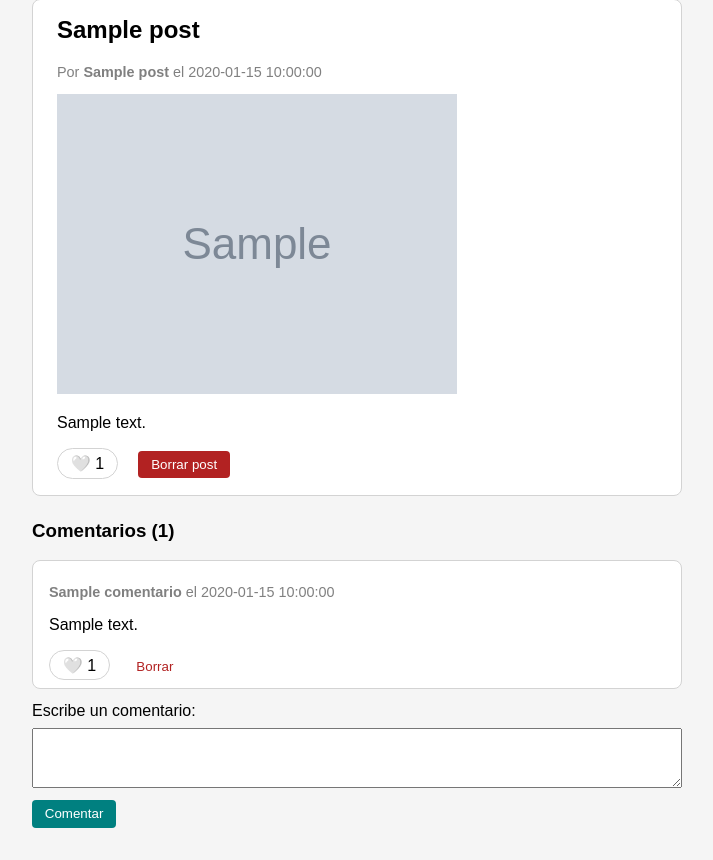
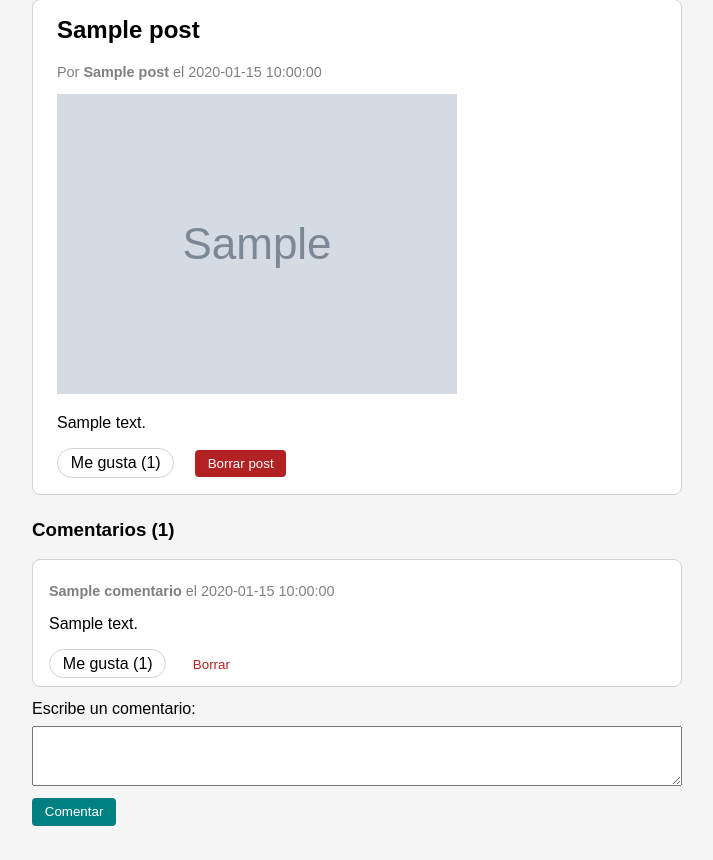
Before and after one commit to dromerCode/red-social-php, a PHP site: template views/verPostView.phtml in a window 1280 px wide. Shown: the part 173-1033 px from the top of the page, without its empty margins (283-996 px from the left). After the commit the page ends 999 px from the top, so only its background shows below. Run offline with PHP 8.4, Linux system fonts and the light colour scheme; the template is opened without the code that fills it: most values are stand-ins (such as "Sample title", 1, 10 or a date in 2020); grey boxes marked "Sample" are stand-in pictures; data that the repository does not hold is empty.

Commit message:
quito los emojis y los posts de prueba

```diff
--- a/css/estilos.css
+++ b/css/estilos.css
@@ -54,6 +54,12 @@ body {
     padding: 0.3rem 0.8rem;
     cursor: pointer;
     font-size: 1rem;
+}
+
+/* Cuando ya le has dado like */
+.activo {
+    background: teal;
+    color: white;
 }
 
 /* Posts y comentarios */
--- a/views/mainView.phtml
+++ b/views/mainView.phtml
@@ -37,12 +37,12 @@
                     <form action="index.php" method="post">
                         <input type="hidden" name="like_post" value="<?= $post->getId() ?>">
                         <?php if (in_array($post->getId(), $misLikes)): ?>
-                            <button type="submit" class="like">❤️ <?= $post->getNumLikes() ?></button>
+                            <button type="submit" class="like activo">Te gusta (<?= $post->getNumLikes() ?>)</button>
                         <?php else: ?>
-                            <button type="submit" class="like">🤍 <?= $post->getNumLikes() ?></button>
+                            <button type="submit" class="like">Me gusta (<?= $post->getNumLikes() ?>)</button>
                         <?php endif; ?>
                     </form>
-                    <a href="index.php?var=ver&id=<?= $post->getId() ?>">💬 <?= $post->getNumComentarios() ?> comentarios</a>
+                    <a href="index.php?var=ver&id=<?= $post->getId() ?>"><?= $post->getNumComentarios() ?> comentarios</a>
                 </div>
             </div>
         <?php endforeach; ?>
--- a/views/verPostView.phtml
+++ b/views/verPostView.phtml
@@ -29,9 +29,9 @@
                     <!-- Para volver a esta página después del like -->
                     <input type="hidden" name="volver" value="ver">
                     <?php if (in_array($post->getId(), $misLikes)): ?>
-                        <button type="submit" class="like">❤️ <?= $post->getNumLikes() ?></button>
+                        <button type="submit" class="like activo">Te gusta (<?= $post->getNumLikes() ?>)</button>
                     <?php else: ?>
-                        <button type="submit" class="like">🤍 <?= $post->getNumLikes() ?></button>
+                        <button type="submit" class="like">Me gusta (<?= $post->getNumLikes() ?>)</button>
                     <?php endif; ?>
                 </form>
 
@@ -61,9 +61,9 @@
                         <input type="hidden" name="like_comentario" value="<?= $comentario->getId() ?>">
                         <input type="hidden" name="id_post" value="<?= $post->getId() ?>">
                         <?php if (in_array($comentario->getId(), $misLikesComentarios)): ?>
-                            <button type="submit" class="like">❤️ <?= $comentario->getNumLikes() ?></button>
+                            <button type="submit" class="like activo">Te gusta (<?= $comentario->getNumLikes() ?>)</button>
                         <?php else: ?>
-                            <button type="submit" class="like">🤍 <?= $comentario->getNumLikes() ?></button>
+                            <button type="submit" class="like">Me gusta (<?= $comentario->getNumLikes() ?>)</button>
                         <?php endif; ?>
                     </form>
 
```
Also changed, not shown: db/datos.sql (+0 -19 lines).
